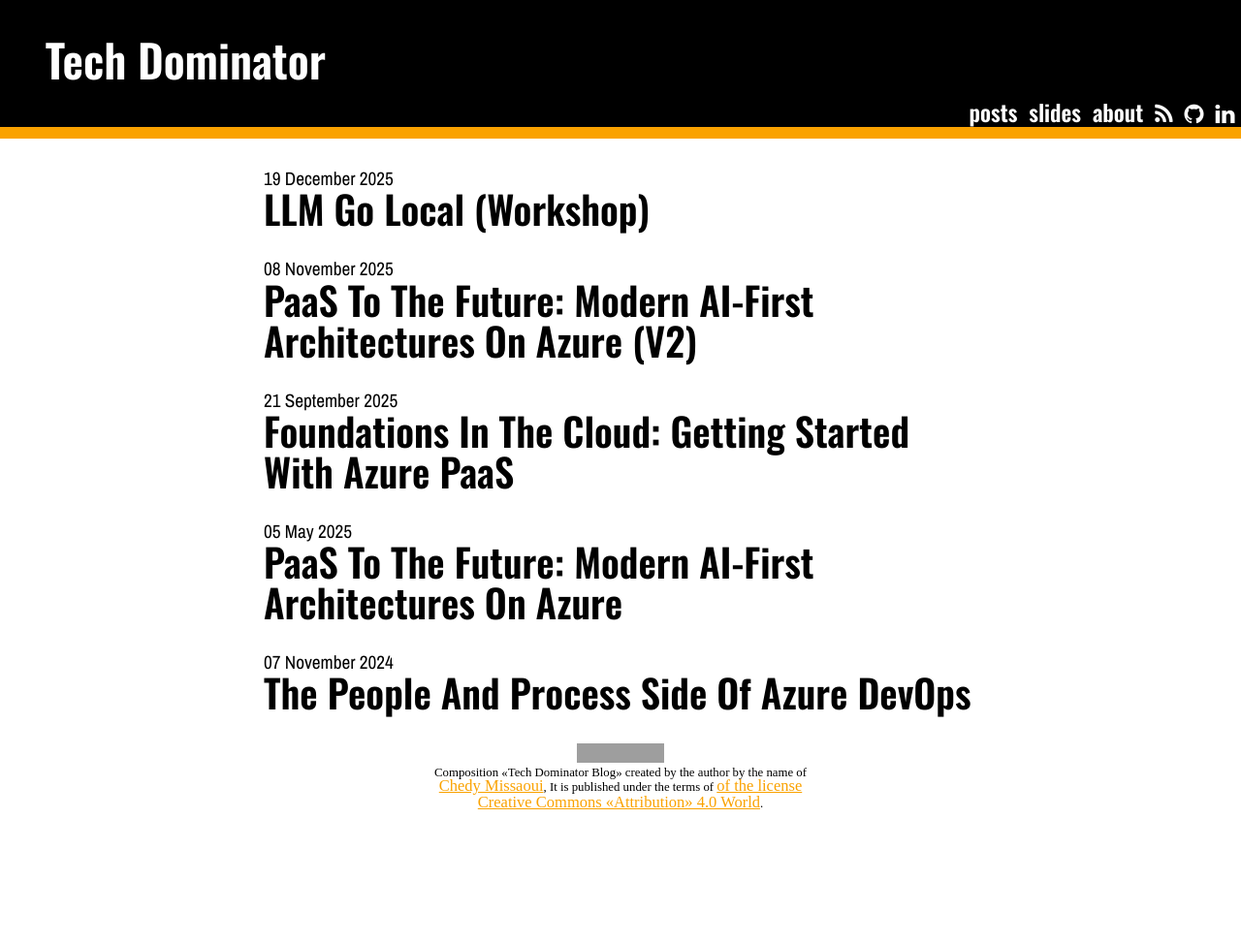
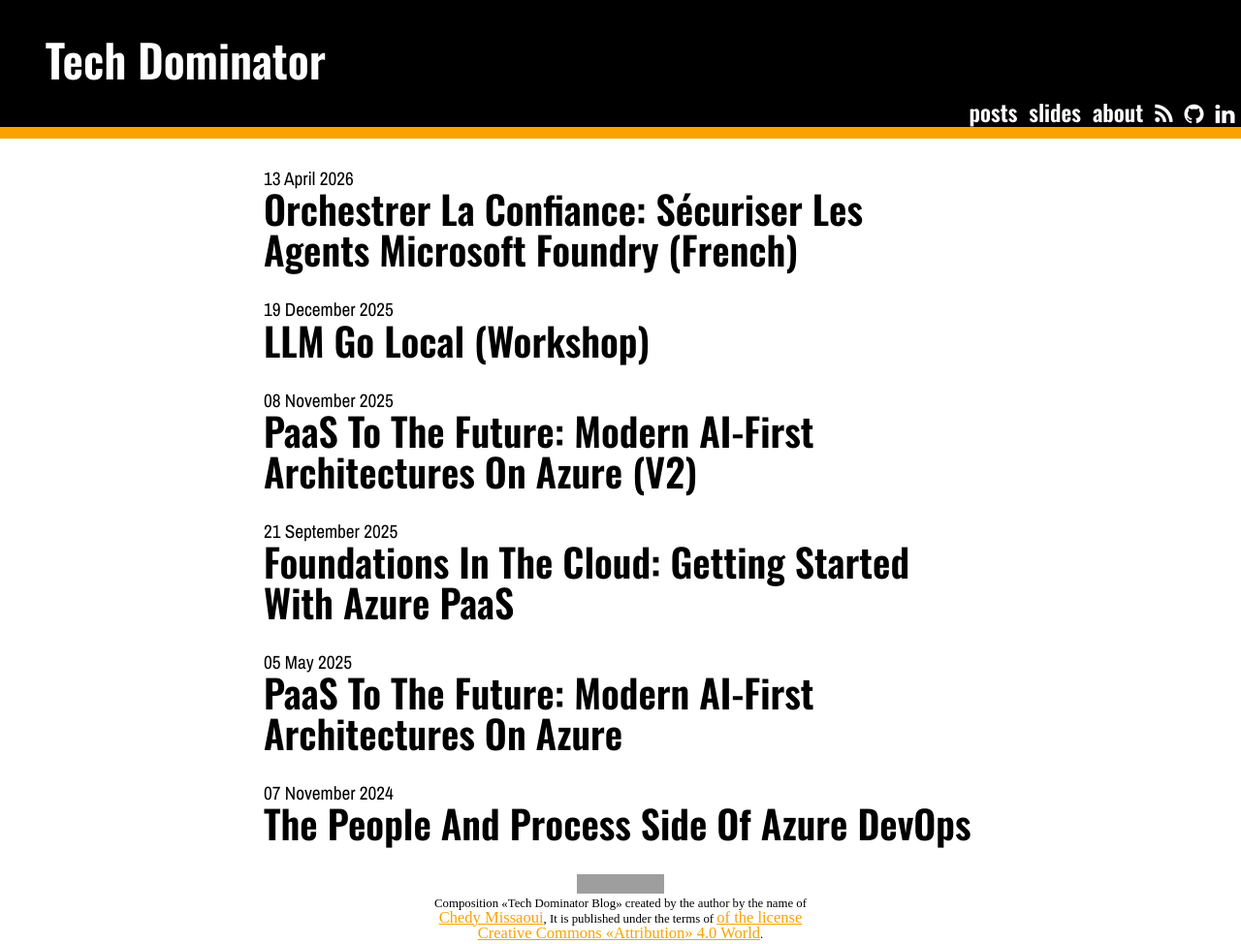
Before and after one commit to MissaouiChedy/MissaouiChedy.github.io, a Jekyll site: the page built from slides.html, in a window 1280 px wide. Shown: the whole page at 97% size. Built offline with Jekyll 4.4.1, drawn with Linux system fonts in a browser that asks for light colours; nearby versions of some CDN libraries; before the commit the page ends 900 px from its top, so only the background shows below that; grey boxes are pictures that could not be loaded.

Commit message:
New Session

```diff
--- a/slides.html
+++ b/slides.html
@@ -3,6 +3,14 @@
 ---
 <div class="archives" >
 <div>
+	<div class="archive-entry">
+		<p>
+			<time datetime="2026-04-13T00:00:00+01:00">13 April 2026</time>
+		<p>
+		<p>
+			<a href="{{ site.url }}/slides/Orchestrer_La_Confiance_Securise_Les_Agents_Microsoft_Foundry.pdf">Orchestrer La Confiance: Sécuriser Les Agents Microsoft Foundry (French)</a>
+		</p>
+	</div>
 	<div class="archive-entry">
 		<p>
 			<time datetime="2025-12-19T00:00:00+01:00">19 December 2025</time>
```
Also changed, not shown: 1 other file.
